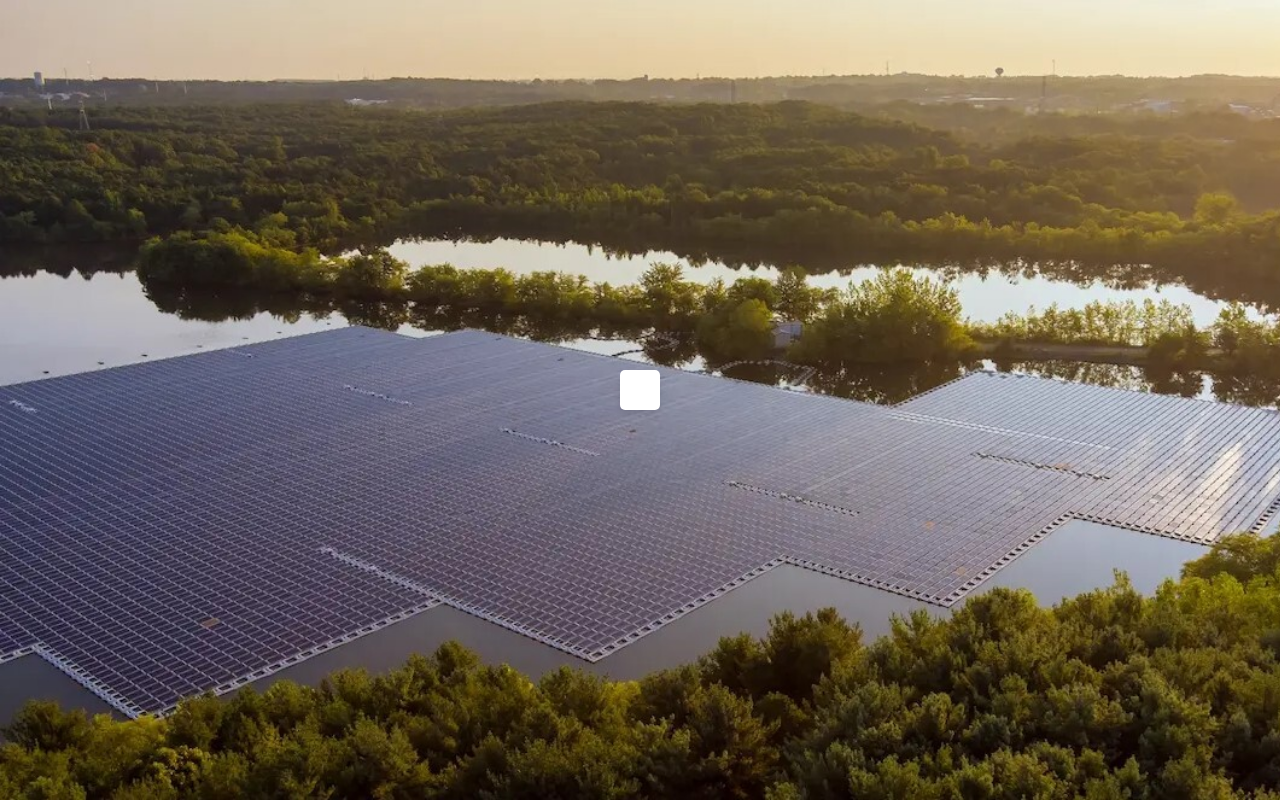
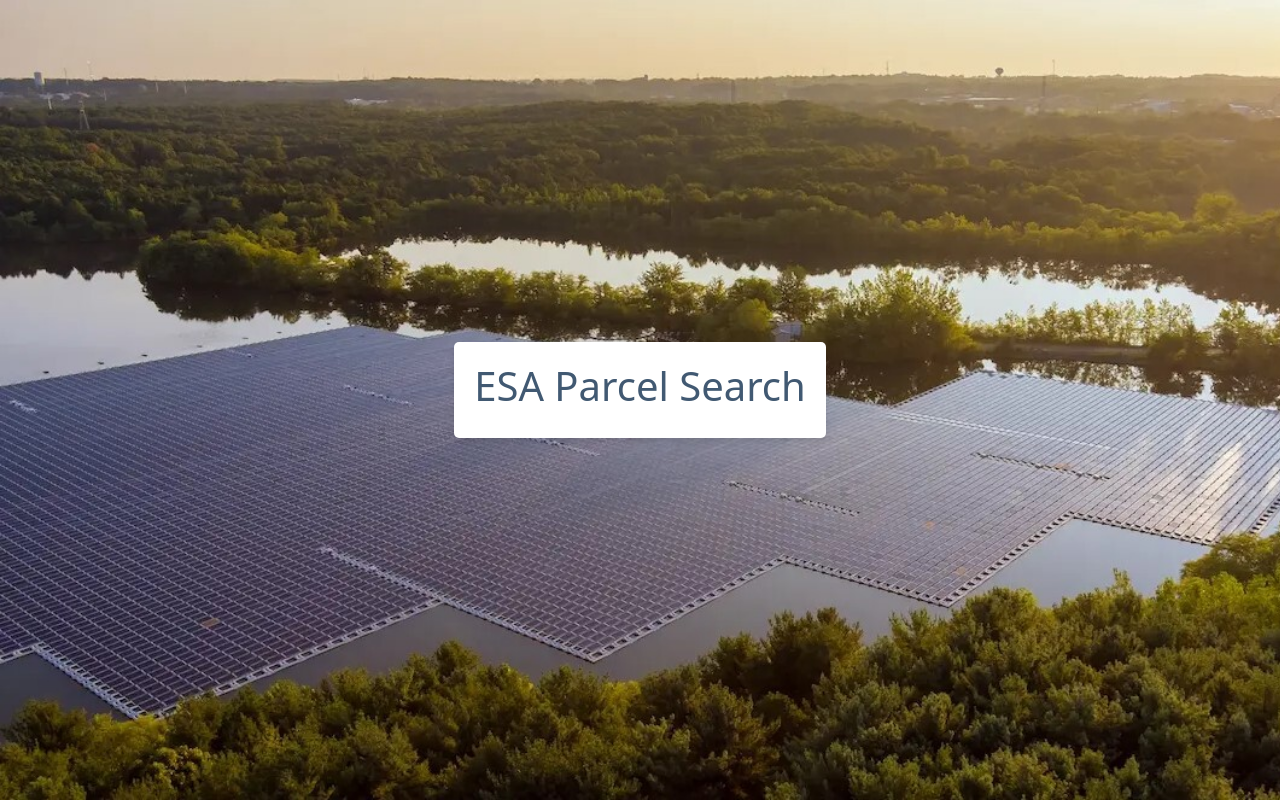
Before and after one commit to miguelperson/ESAWebpage, a React (Vite) app: page /EmailVerification in a window 1280 px wide. Built offline with nearby package versions, Linux system fonts and the light colour scheme.

Commit message:
finally fixed email verification page

```diff
--- a/src/App.jsx
+++ b/src/App.jsx
@@ -2,7 +2,7 @@
 import RegisterPage from './components/RegisterPage';
 import ListGroup from './components/ListGroup';
 import InputForm from './components/InputForm';
-import emailVerification from './components/emailVerification'
+import EmailVerification from './components/EmailVerification'
 import './App.css';
 import { BrowserRouter as Router, Routes, Route } from 'react-router-dom';
 import { useNavigate } from 'react-router-dom'
@@ -16,7 +16,7 @@ function App() {
                         <Route path="/" element={<div className="component-style"><InputForm /></div>} />
                         <Route path="/RegisterPage" element={<div className="component-style"><RegisterPage /></div>} />
                         <Route path="/list" element={<div className="component-style"><ListGroup /></div>} />
-                        <Route path="/emailVerification" element={<div className="component-style"><emailVerification /></div>} />
+                        <Route path="/EmailVerification" element={<div className="component-style"><EmailVerification /></div>} />
                     </Routes>
                 </div>
             </div>
--- a/src/components/RegisterPage.jsx
+++ b/src/components/RegisterPage.jsx
@@ -29,7 +29,7 @@ function RegisterPage() {
 
         if (isValid) {
             // Proceed with backend submission
-            // alert("Form is valid, proceed with backend submission"); // this is where the back end handling will be done
+            alert("Form is valid, proceed with backend submission"); // this is where the back end handling will be done
             navigate('/emailVerification');
         }
     };
--- a/src/components/emailVerification.jsx
+++ b/src/components/emailVerification.jsx
@@ -2,7 +2,7 @@ import React, { useState } from 'react';
 import { useNavigate } from 'react-router-dom';
 
 
-function emailVerification() {
+function EmailVerification() {
 
     return (
         <div>
@@ -12,4 +12,4 @@ function emailVerification() {
     );
 }
 
-export default emailVerification;
+export default EmailVerification;
```
